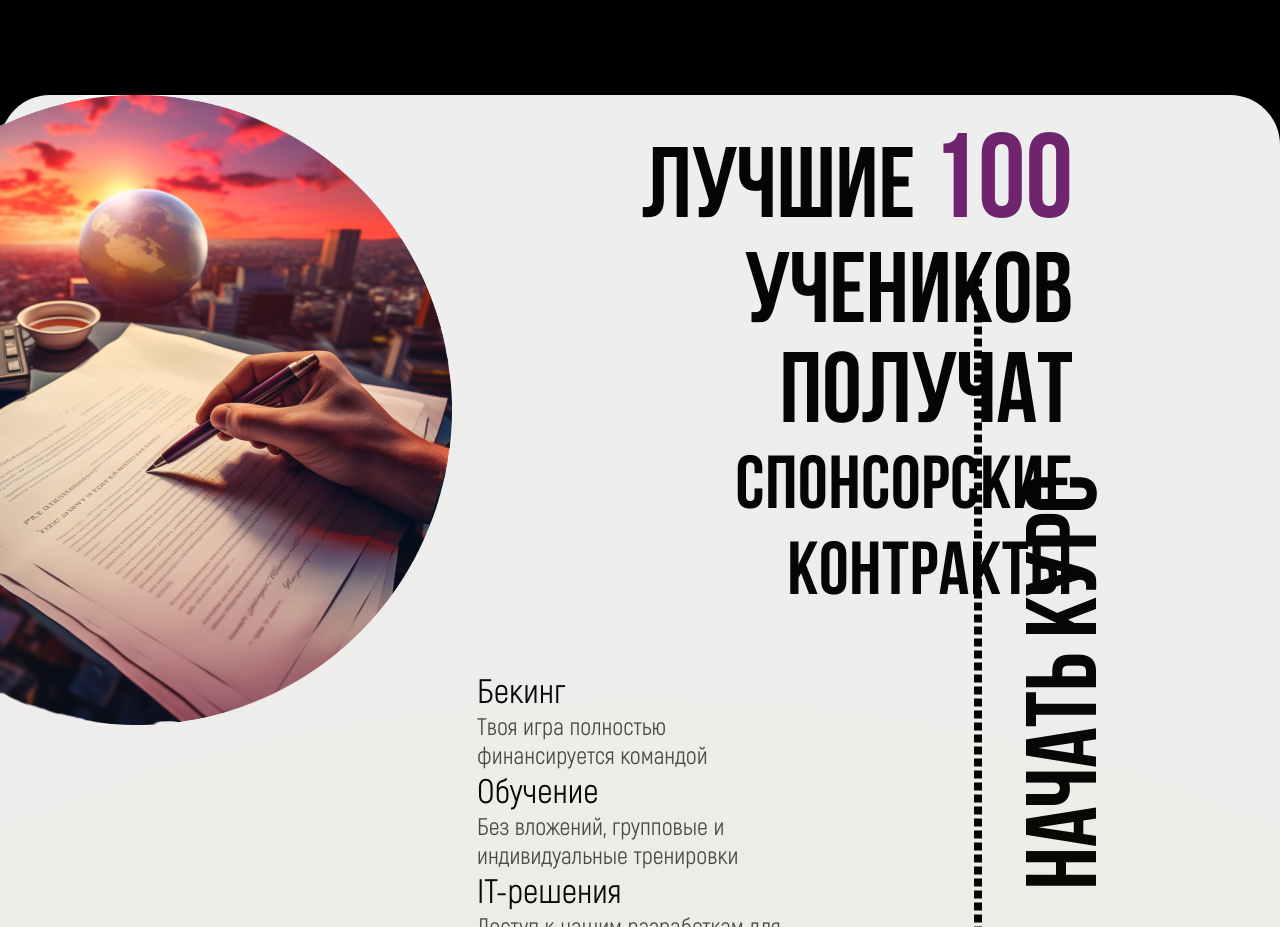
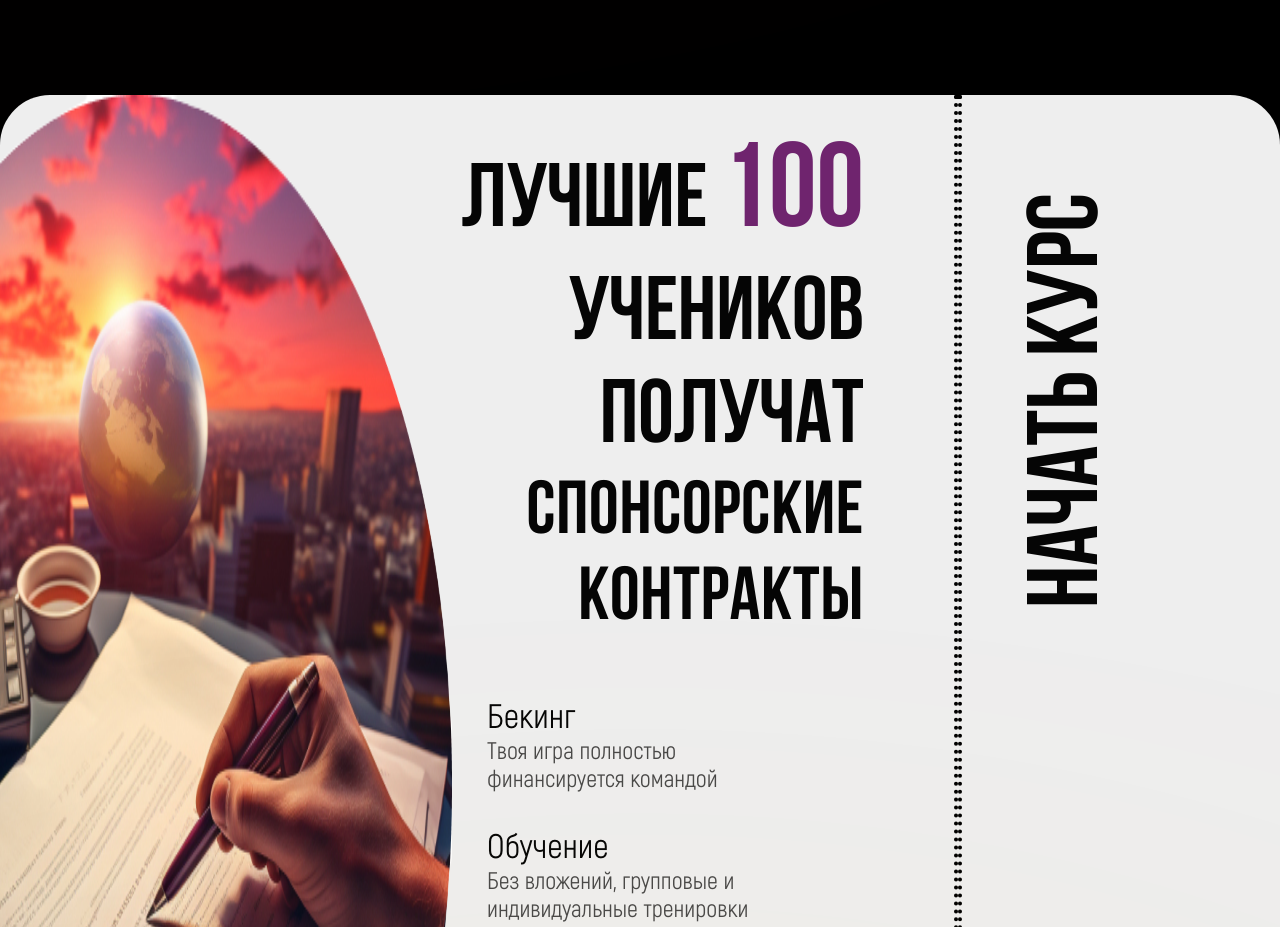
Before and after one commit to Slashgl/LandingFireStorm, a website built with webpack: page src/index.html in a window 1280 px wide. Shown: the part 1740-2667 px from the top of the page. Built offline with nearby package versions, Linux system fonts and the light colour scheme; files whose address does not match are found by name.

Commit message:
style: refactor styles block info

```diff
--- a/src/style/blocks/_info.scss
+++ b/src/style/blocks/_info.scss
@@ -1,7 +1,7 @@
 .info-best {
   position: relative;
-  display: grid;
-  grid-template-columns: 1fr 3fr 1fr;
+  display: flex;
+  justify-content: space-between;
   min-height: 630px;
   margin-top: 120px;
   border-radius: 50px;
@@ -15,10 +15,8 @@
 .best100 {
   margin: 32px 0 0 0;
   color: #050505;
-  font-size: 100px;
-  font-style: normal;
+  font-size: 90px;
   font-weight: 400;
-  line-height: normal;
   text-transform: uppercase;
 }
 
@@ -34,7 +32,7 @@
 .info-item {
   width: 320px;
   min-height: 100px;
-  margin-right: 30px;
+  margin: 0 0 30px 10px;
 }
 
 .hundred {
@@ -51,24 +49,9 @@
   margin-left: 25px;
 }
 
-.infoButton {
-  cursor: pointer;
-  position: absolute;
-  top: 50%;
-  transform: translateY(-50%);
-  right: 0;
-  &:after {
-    content: '';
-    position: absolute;
-    top: 0;
-    left: -250px;
-    width: 720px;
-    border: 4px dashed black;
-    transform: rotate(-90deg);
-  }
-}
-
 .tr {
+  width: 416px;
+  margin-top: 250px;
   color: var(--bg, #050505);
   text-align: center;
   font-size: 100px;
@@ -77,6 +60,20 @@
   line-height: 111px;
   text-transform: capitalize;
   transform: rotate(-90deg);
+}
+
+
+.infoButton {
+  position: relative;
+  cursor: pointer;
+
+  &:before {
+    content: '';
+    position: absolute;
+    left: 90px;
+    border: 4px dotted black;
+    height: 100%;
+  }
 }
 
 
@@ -93,7 +90,5 @@
   color: #484848;
   font-family: 'Akrobat', serif;
   font-size: 24px;
-  font-style: normal;
   font-weight: 500;
-  line-height: normal;
 }
```
Also changed, not shown: src/index.css, 2 other files.
